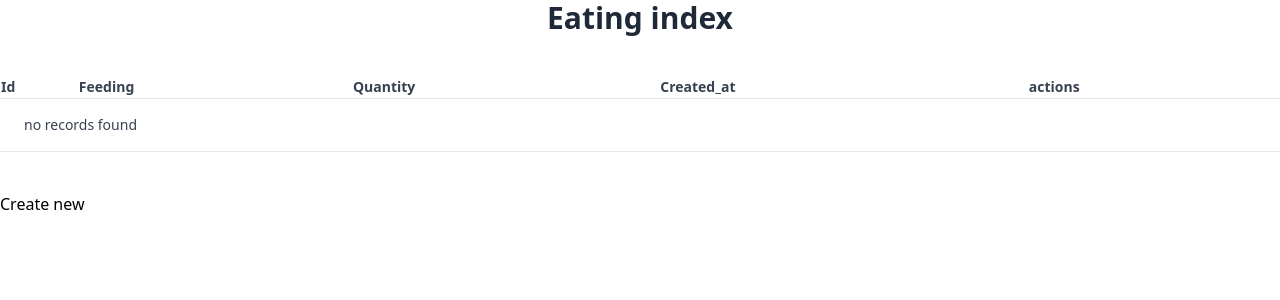
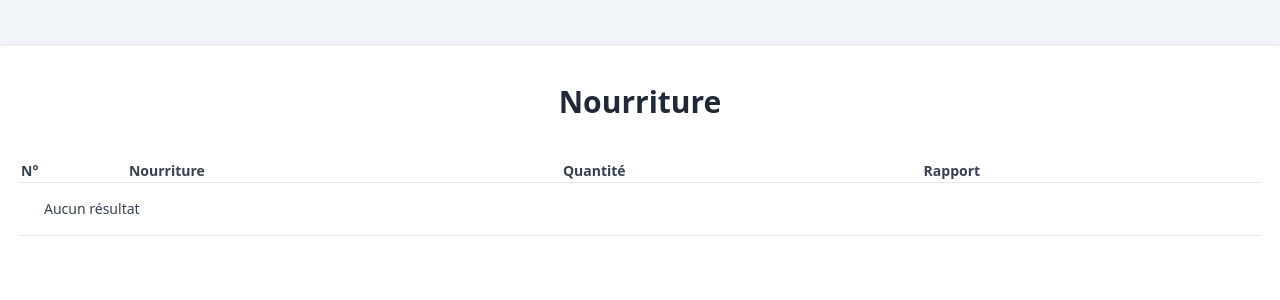
Before and after one commit to brunoturpeau/arcadiazoo-backend, a Symfony app: template templates/admin/eating/index.html.twig in a window 1280 px wide. Shown: the top 300 px of the page. Run offline with Twig, Linux system fonts and the light colour scheme; the template is opened without the code that fills it, so the values that code supplies are empty; style sheets or scripts are compiled from the project's sources; some libraries are stand-ins or nearby versions.

Commit message:
feat: improve index Eating

```diff
--- a/templates/admin/eating/index.html.twig
+++ b/templates/admin/eating/index.html.twig
@@ -1,18 +1,29 @@
 {% extends 'base.html.twig' %}
 
-{% block title %}Eating index{% endblock %}
+{% block title %}Nourriture{% endblock %}
 
 {% block body %}
-    <h1>Eating index</h1>
+    <div class="nav-context">
+        <div class="parent">
+            <div></div>
+            <div id="btn-create">
+                {% if is_granted('ROLE_ADMIN') %}
+                    <a class="btn" href="{{ path('app_eating_new') }}">Créer un repas</a>
+                {% endif %}
+            </div>
+        </div>
+    </div>
+    <div class="cont">
+        <h1>Nourriture</h1>
 
         <table class="table">
             <thead>
             <tr>
-                <th>Id</th>
-                <th>Feeding</th>
-                <th>Quantity</th>
-                <th>Created_at</th>
-                <th>actions</th>
+                <th>N°</th>
+                <th>Nourriture</th>
+                <th>Quantité</th>
+                <th>Rapport</th>
+                <th></th>
             </tr>
             </thead>
             <tbody>
@@ -21,7 +32,7 @@
                     <td>{{ eating.id }}</td>
                     <td>{{ eating.feeding }}</td>
                     <td>{{ eating.quantity }}</td>
-                <td>{{ eating.createdAt ? eating.createdAt|date('Y-m-d H:i:s') : '' }}</td>
+                    <td>{{ eating.food.id }} - {{ eating.food.createdAt }} - {{ eating.food.animal }}</td>
                     <td>
                         <a href="{{ path('app_eating_show', {'id': eating.id}) }}">show</a>
                         <a href="{{ path('app_eating_edit', {'id': eating.id}) }}">edit</a>
@@ -29,11 +40,10 @@
                 </tr>
             {% else %}
                 <tr>
-                <td colspan="5">no records found</td>
+                    <td colspan="5">Aucun résultat</td>
                 </tr>
             {% endfor %}
             </tbody>
         </table>
-
-    <a href="{{ path('app_eating_new') }}">Create new</a>
+    </div>
 {% endblock %}
```
Lines whose indentation alone changed are shown as unchanged.
